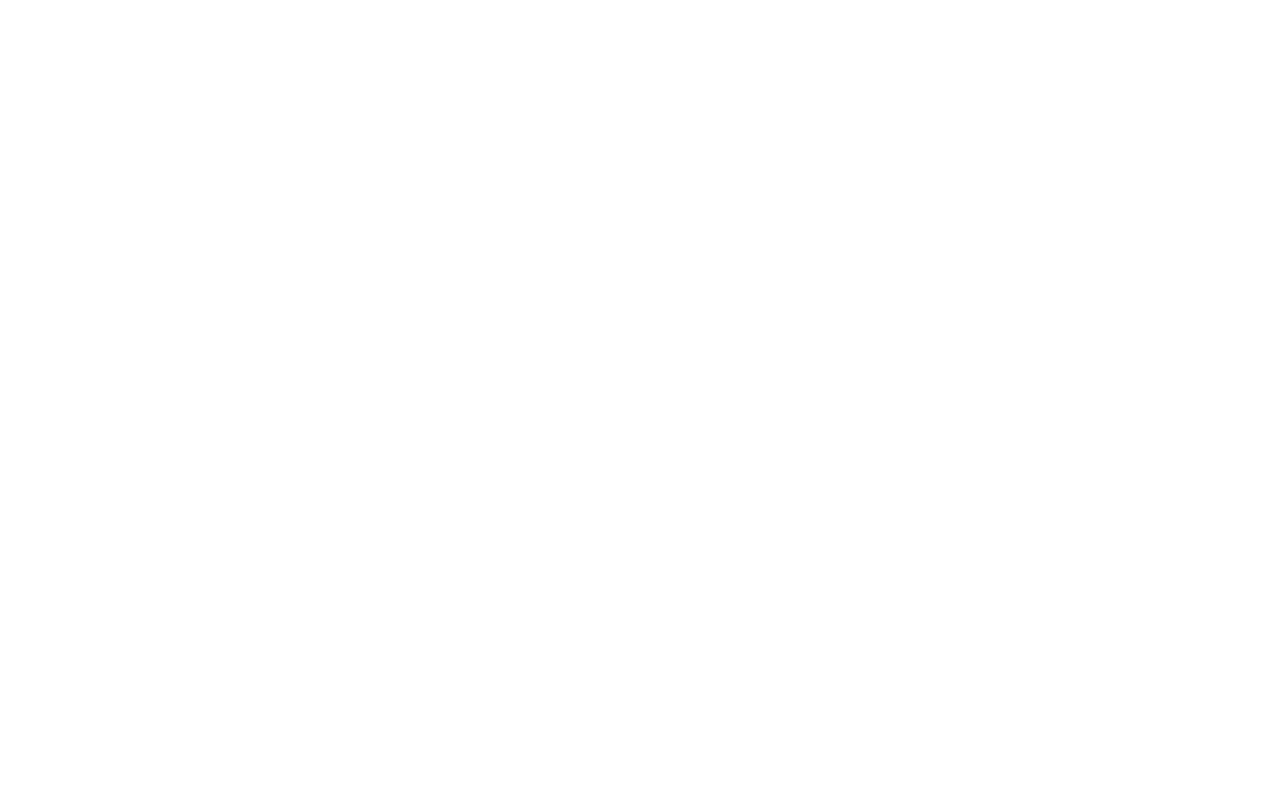
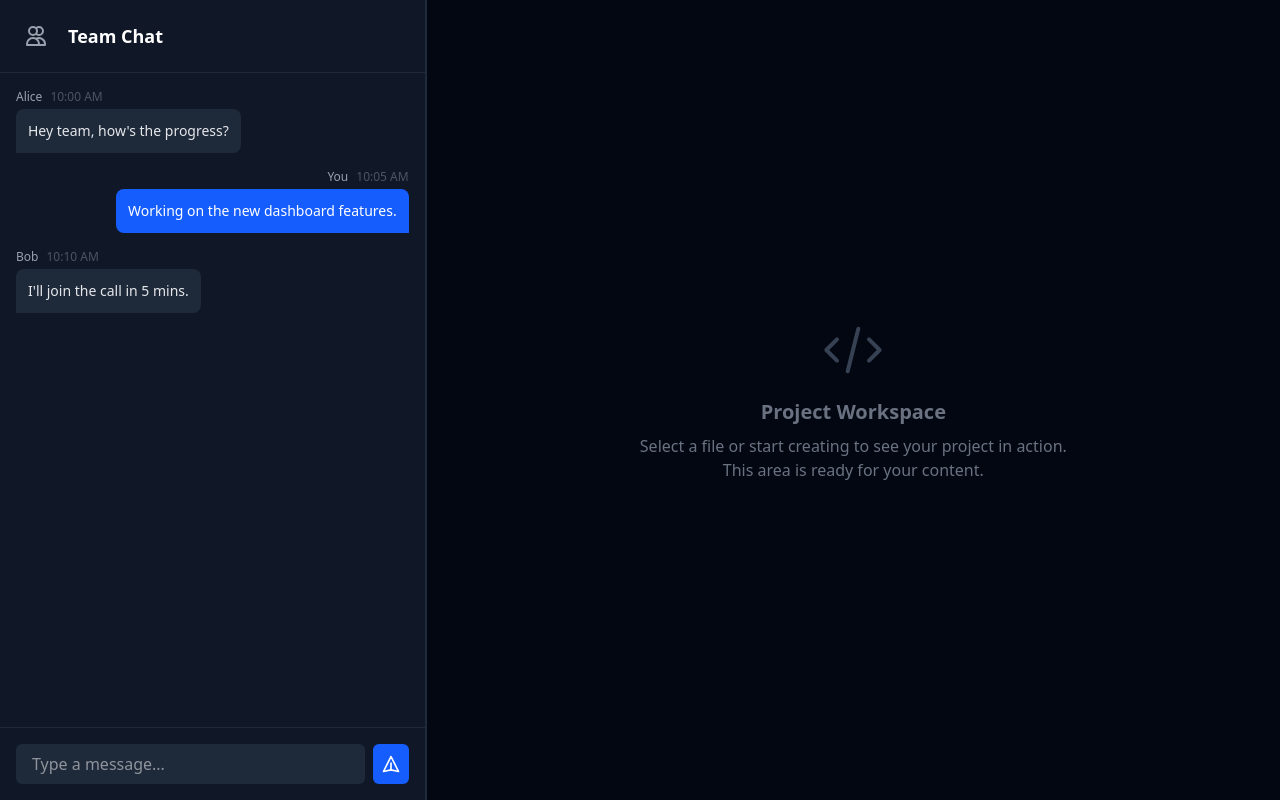
Before and after one commit to DhanrajR007/devin_ai, a React (Vite) app in the folder frontend/: page /project in a window 1280 px wide. Built offline with nearby package versions, Linux system fonts and the light colour scheme.

Commit message:
Implement dashboard for project management and dedicated project view with chat functionality.

```diff
--- a/frontend/src/apis/projectApis.js
+++ b/frontend/src/apis/projectApis.js
@@ -15,3 +15,10 @@
   const response = await axiosInstance.get("/project/all", config);
   return response.data;
 };
+export const getProjectById = async (projectId) => {
+  const token = localStorage.getItem("authToken");
+  const config = token ? { headers: { Authorization: `Bearer ${token}` } } : {};
+
+  const response = await axiosInstance.get(`/project/${projectId}`, config);
+  return response.data;
+};
--- a/frontend/src/apis/userApis.js
+++ b/frontend/src/apis/userApis.js
@@ -19,3 +19,11 @@
   const user = await axiosInstance.get("/auth/me");
   return user;
 };
+
+export const getAllUsers = async () => {
+  const token = localStorage.getItem("authToken");
+  const config = token ? { headers: { Authorization: `Bearer ${token}` } } : {};
+
+  const response = await axiosInstance.get("/auth/all-user", config);
+  return response.data;
+};
--- /dev/null
+++ b/frontend/src/components/project/ChatSection.jsx
@@ -0,0 +1,133 @@
+import React, { useState } from "react";
+
+const ChatSection = ({ onToggleSidebar }) => {
+  const [messages, setMessages] = useState([
+    {
+      id: 1,
+      sender: "Alice",
+      text: "Hey team, how's the progress?",
+      time: "10:00 AM",
+    },
+    {
+      id: 2,
+      sender: "You",
+      text: "Working on the new dashboard features.",
+      time: "10:05 AM",
+    },
+    {
+      id: 3,
+      sender: "Bob",
+      text: "I'll join the call in 5 mins.",
+      time: "10:10 AM",
+    },
+  ]);
+  const [inputValue, setInputValue] = useState("");
+
+  const handleSendMessage = (e) => {
+    e.preventDefault();
+    if (!inputValue.trim()) return;
+    const newMessage = {
+      id: messages.length + 1,
+      sender: "You",
+      text: inputValue,
+      time: new Date().toLocaleTimeString([], {
+        hour: "2-digit",
+        minute: "2-digit",
+      }),
+    };
+    setMessages([...messages, newMessage]);
+    setInputValue("");
+  };
+
+  return (
+    <div className="flex flex-col h-full bg-gray-900 border-r border-gray-800">
+      {/* Header */}
+      <div className="p-4 border-b border-gray-800 flex items-center justify-between">
+        <div className="flex items-center space-x-3">
+          <button
+            onClick={onToggleSidebar}
+            className="p-2 text-gray-400 hover:text-white hover:bg-gray-800 rounded-full transition-colors"
+          >
+            <svg
+              xmlns="http://www.w3.org/2000/svg"
+              className="h-6 w-6"
+              fill="none"
+              viewBox="0 0 24 24"
+              stroke="currentColor"
+            >
+              <path
+                strokeLinecap="round"
+                strokeLinejoin="round"
+                strokeWidth={2}
+                d="M12 4.354a4 4 0 110 5.292M15 21H3v-1a6 6 0 0112 0v1zm0 0h6v-1a6 6 0 00-9-5.197M13 7a4 4 0 11-8 0 4 4 0 018 0z"
+              />
+            </svg>
+          </button>
+          <h2 className="text-lg font-semibold text-white">Team Chat</h2>
+        </div>
+      </div>
+
+      {/* Messages */}
+      <div className="flex-1 overflow-y-auto p-4 space-y-4">
+        {messages.map((msg) => (
+          <div
+            key={msg.id}
+            className={`flex flex-col ${
+              msg.sender === "You" ? "items-end" : "items-start"
+            }`}
+          >
+            <div className="flex items-center space-x-2 mb-1">
+              <span className="text-xs font-medium text-gray-400">
+                {msg.sender}
+              </span>
+              <span className="text-xs text-gray-600">{msg.time}</span>
+            </div>
+            <div
+              className={`max-w-[80%] rounded-lg p-3 ${
+                msg.sender === "You"
+                  ? "bg-blue-600 text-white rounded-br-none"
+                  : "bg-gray-800 text-gray-200 rounded-bl-none"
+              }`}
+            >
+              <p className="text-sm">{msg.text}</p>
+            </div>
+          </div>
+        ))}
+      </div>
+
+      {/* Input */}
+      <div className="p-4 border-t border-gray-800">
+        <form onSubmit={handleSendMessage} className="flex space-x-2">
+          <input
+            type="text"
+            value={inputValue}
+            onChange={(e) => setInputValue(e.target.value)}
+            placeholder="Type a message..."
+            className="flex-1 bg-gray-800 text-white rounded-md px-4 py-2 focus:outline-none focus:ring-2 focus:ring-blue-500"
+          />
+          <button
+            type="submit"
+            className="p-2 bg-blue-600 text-white rounded-md hover:bg-blue-700 transition-colors"
+          >
+            <svg
+              xmlns="http://www.w3.org/2000/svg"
+              className="h-5 w-5"
+              fill="none"
+              viewBox="0 0 24 24"
+              stroke="currentColor"
+            >
+              <path
+                strokeLinecap="round"
+                strokeLinejoin="round"
+                strokeWidth={2}
+                d="M12 19l9 2-9-18-9 18 9-2zm0 0v-8"
+              />
+            </svg>
+          </button>
+        </form>
+      </div>
+    </div>
+  );
+};
+
+export default ChatSection;
--- /dev/null
+++ b/frontend/src/components/project/ProjectArea.jsx
@@ -0,0 +1,31 @@
+import React from "react";
+
+const ProjectArea = () => {
+  return (
+    <div className="flex-1 h-full bg-gray-950 flex flex-col items-center justify-center text-gray-500">
+      <div className="p-8 text-center">
+        <svg
+          xmlns="http://www.w3.org/2000/svg"
+          className="h-16 w-16 mx-auto mb-4 text-gray-700"
+          fill="none"
+          viewBox="0 0 24 24"
+          stroke="currentColor"
+        >
+          <path
+            strokeLinecap="round"
+            strokeLinejoin="round"
+            strokeWidth={1.5}
+            d="M10 20l4-16m4 4l4 4-4 4M6 16l-4-4 4-4"
+          />
+        </svg>
+        <h2 className="text-xl font-semibold mb-2">Project Workspace</h2>
+        <p className="max-w-md mx-auto">
+          Select a file or start creating to see your project in action. This
+          area is ready for your content.
+        </p>
+      </div>
+    </div>
+  );
+};
+
+export default ProjectArea;
--- /dev/null
+++ b/frontend/src/components/project/UserSidebar.jsx
@@ -0,0 +1,76 @@
+const UserSidebar = ({ isOpen, onClose, users }) => {
+  return (
+    <div
+      className={`fixed inset-y-0 left-0 z-50 w-64 bg-gray-900 border-r border-gray-800 transform transition-transform duration-300 ease-in-out ${
+        isOpen ? "translate-x-0" : "-translate-x-full"
+      }`}
+    >
+      <div className="flex flex-col h-full">
+        {/* Header */}
+        <div className="p-4 border-b border-gray-800 flex justify-between items-center">
+          <h2 className="text-xl font-semibold text-white">Users</h2>
+          <button
+            onClick={onClose}
+            className="text-gray-400 hover:text-white focus:outline-none"
+          >
+            <svg
+              xmlns="http://www.w3.org/2000/svg"
+              className="h-6 w-6"
+              fill="none"
+              viewBox="0 0 24 24"
+              stroke="currentColor"
+            >
+              <path
+                strokeLinecap="round"
+                strokeLinejoin="round"
+                strokeWidth={2}
+                d="M6 18L18 6M6 6l12 12"
+              />
+            </svg>
+          </button>
+        </div>
+
+        {/* User List */}
+        <div className="flex-1 overflow-y-auto p-4 space-y-4">
+          {users.map((user) => (
+            <div key={user._id} className="flex items-center space-x-3">
+              <div
+                className={`w-2 h-2 rounded-full ${
+                  user.status === "online"
+                    ? "bg-green-500"
+                    : user.status === "busy"
+                    ? "bg-red-500"
+                    : "bg-gray-500"
+                }`}
+              ></div>
+              <span className="text-gray-300">{user.email}</span>
+            </div>
+          ))}
+        </div>
+
+        {/* Add User Button */}
+        <div className="p-4 border-t border-gray-800">
+          <button className="w-full py-2 px-4 bg-blue-600 hover:bg-blue-700 text-white rounded-md transition-colors duration-200 flex items-center justify-center space-x-2">
+            <svg
+              xmlns="http://www.w3.org/2000/svg"
+              className="h-5 w-5"
+              fill="none"
+              viewBox="0 0 24 24"
+              stroke="currentColor"
+            >
+              <path
+                strokeLinecap="round"
+                strokeLinejoin="round"
+                strokeWidth={2}
+                d="M12 4v16m8-8H4"
+              />
+            </svg>
+            <span>Add User</span>
+          </button>
+        </div>
+      </div>
+    </div>
+  );
+};
+
+export default UserSidebar;
--- a/frontend/src/context/ContextProvider.jsx
+++ b/frontend/src/context/ContextProvider.jsx
@@ -4,6 +4,7 @@
 
 export const UserProvider = ({ children }) => {
   const [user, setUser] = useState(null);
+  // const [project, setProject] = useState(null);
   return (
     <UserContext.Provider value={{ user, setUser }}>
       {children}
--- a/frontend/src/pages/Dashboard.jsx
+++ b/frontend/src/pages/Dashboard.jsx
@@ -25,7 +25,6 @@
         setLoading(false);
       }
     };
-
     init();
   }, []);
 
--- a/frontend/src/pages/Project.jsx
+++ b/frontend/src/pages/Project.jsx
@@ -1,10 +1,64 @@
-import React from "react";
+import React, { useEffect, useState } from "react";
+import ChatSection from "../components/project/ChatSection";
+import ProjectArea from "../components/project/ProjectArea";
+import UserSidebar from "../components/project/UserSidebar";
 import { useLocation } from "react-router-dom";
+import { useUser } from "../context/ContextProvider";
+import { getProjectById } from "../apis/projectApis";
 
 const Project = () => {
+  const [isSidebarOpen, setIsSidebarOpen] = useState(false);
   const location = useLocation();
-  const project = location.state?.project;
-  return <div></div>;
+  const [users, setUsers] = useState([]);
+
+  useEffect(() => {
+    if (location.state?.project?._id) {
+      fetchProject(location.state.project._id);
+    }
+  }, [location]);
+
+  const fetchProject = async (id) => {
+    try {
+      const project = await getProjectById(id);
+      setUsers(project.project.users);
+    } catch (error) {
+      console.log(error);
+    }
+  };
+
+  return (
+    <div className="relative flex h-screen bg-black overflow-hidden text-white font-sans">
+      {/* Sidebar - Overlay */}
+      <UserSidebar
+        users={users}
+        isOpen={isSidebarOpen}
+        onClose={() => setIsSidebarOpen(false)}
+      />
+
+      {/* Main Layout */}
+      <div className="flex-1 flex w-full">
+        {/* Left Panel - Chat */}
+        <div className="w-1/3 min-w-[320px] max-w-[450px] border-r border-gray-800 h-full relative z-0">
+          <ChatSection
+            onToggleSidebar={() => setIsSidebarOpen(!isSidebarOpen)}
+          />
+        </div>
+
+        {/* Right Panel - Project Area */}
+        <div className="flex-1 h-full overflow-hidden bg-gray-950">
+          <ProjectArea />
+        </div>
+      </div>
+
+      {/* Overlay backdrop for sidebar on mobile if needed, or just z-index overlay */}
+      {isSidebarOpen && (
+        <div
+          className="fixed inset-0 bg-black/50 z-40 lg:hidden"
+          onClick={() => setIsSidebarOpen(false)}
+        ></div>
+      )}
+    </div>
+  );
 };
 
 export default Project;
```
